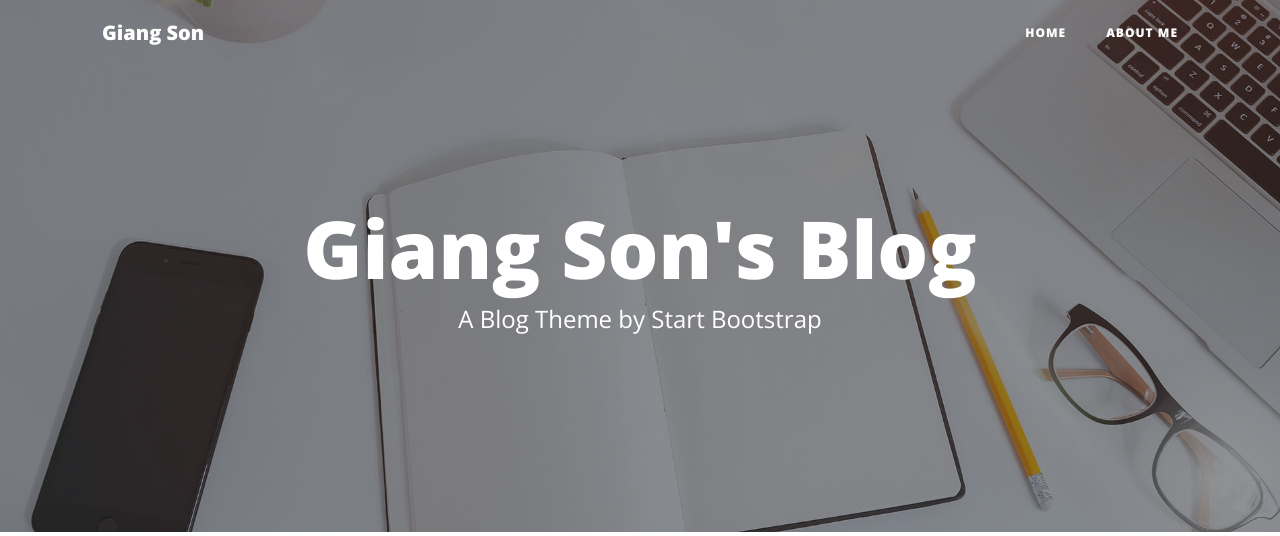
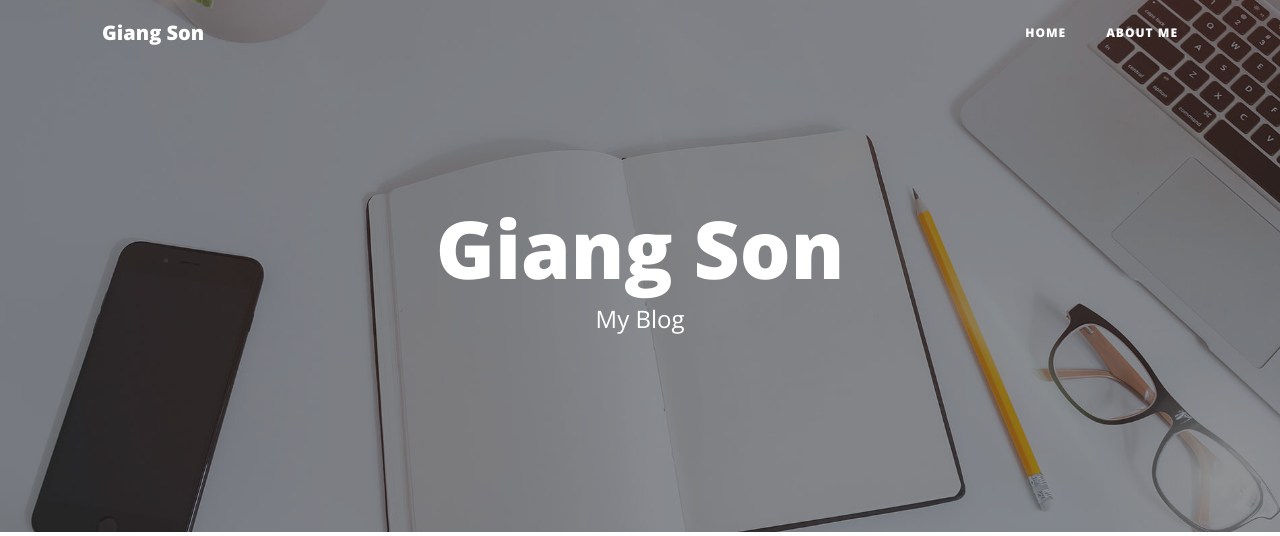
Before and after one commit to giangson19/blog_website, a Django app: page / in a window 1280 px wide. Shown: the top 536 px of the page. Run offline with Django 4.2, Linux system fonts and the light colour scheme; data that the repository does not hold is empty; some libraries are stand-ins or nearby versions.

Commit message:
Change subheading on index

```diff
--- a/blog/templates/blog/index.html
+++ b/blog/templates/blog/index.html
@@ -9,7 +9,8 @@
             <div class="row">
                 <div class="col-md-10 col-lg-8 mx-auto position-relative">
                     <div class="site-heading">
-                        <h1>Giang Son's Blog</h1><span class="subheading">A Blog Theme by Start Bootstrap</span>
+                        <h1>Giang Son</h1>
+                        <span class="subheading">My Blog</span>
                     </div>
                 </div>
             </div>
@@ -28,7 +29,7 @@
                     </div>
                     <hr>
                 {% endfor %}
-                <div class="clearfix"><button class="btn btn-primary float-end" type="button">See all posts&nbsp;⇒</button></div>
+                <div class="clearfix"><a href = "{% url 'all_posts' %}"><button class="btn btn-primary float-end" type="button">See all posts&nbsp;⇒</button></a></div>
             </div>
         </div>
     </div>
```
